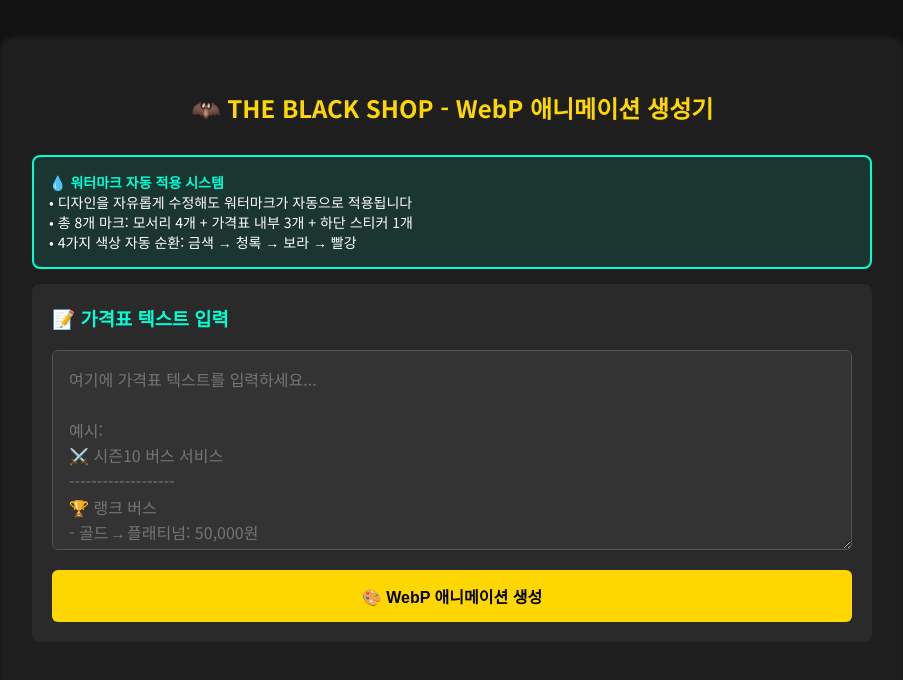
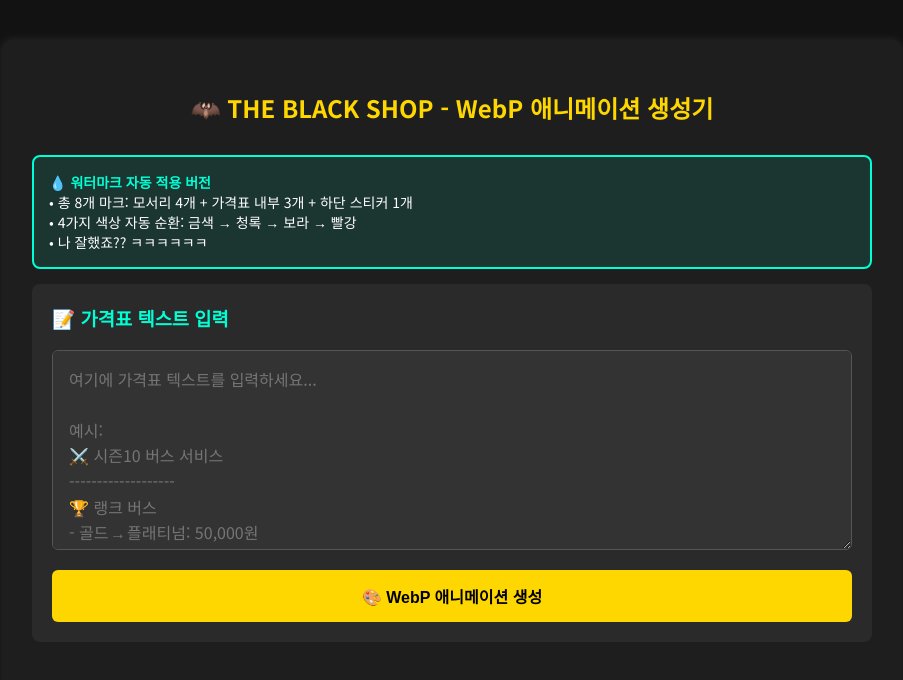
Before and after one commit to madebychangong/theblack-gif-flask, a plain HTML site: page index.html in a window 1280 px wide. Shown: the whole page, without its empty margins (188-1091 px from the left). Drawn offline with nearby package versions, Linux system fonts and the light colour scheme.

Commit message:
Update index.html

```diff
--- a/index.html
+++ b/index.html
@@ -437,10 +437,10 @@
     <h2>🦇 THE BLACK SHOP - WebP 애니메이션 생성기</h2>
 
     <div class="info-box">
-      <strong>💧 워터마크 자동 적용 시스템</strong><br>
-      • 디자인을 자유롭게 수정해도 워터마크가 자동으로 적용됩니다<br>
+      <strong>💧 워터마크 자동 적용 버전</strong><br>
       • 총 8개 마크: 모서리 4개 + 가격표 내부 3개 + 하단 스티커 1개<br>
-      • 4가지 색상 자동 순환: 금색 → 청록 → 보라 → 빨강
+      • 4가지 색상 자동 순환: 금색 → 청록 → 보라 → 빨강<br>
+      • 나 잘했죠?? ㅋㅋㅋㅋㅋㅋ
     </div>
 
     <div class="section">
```
